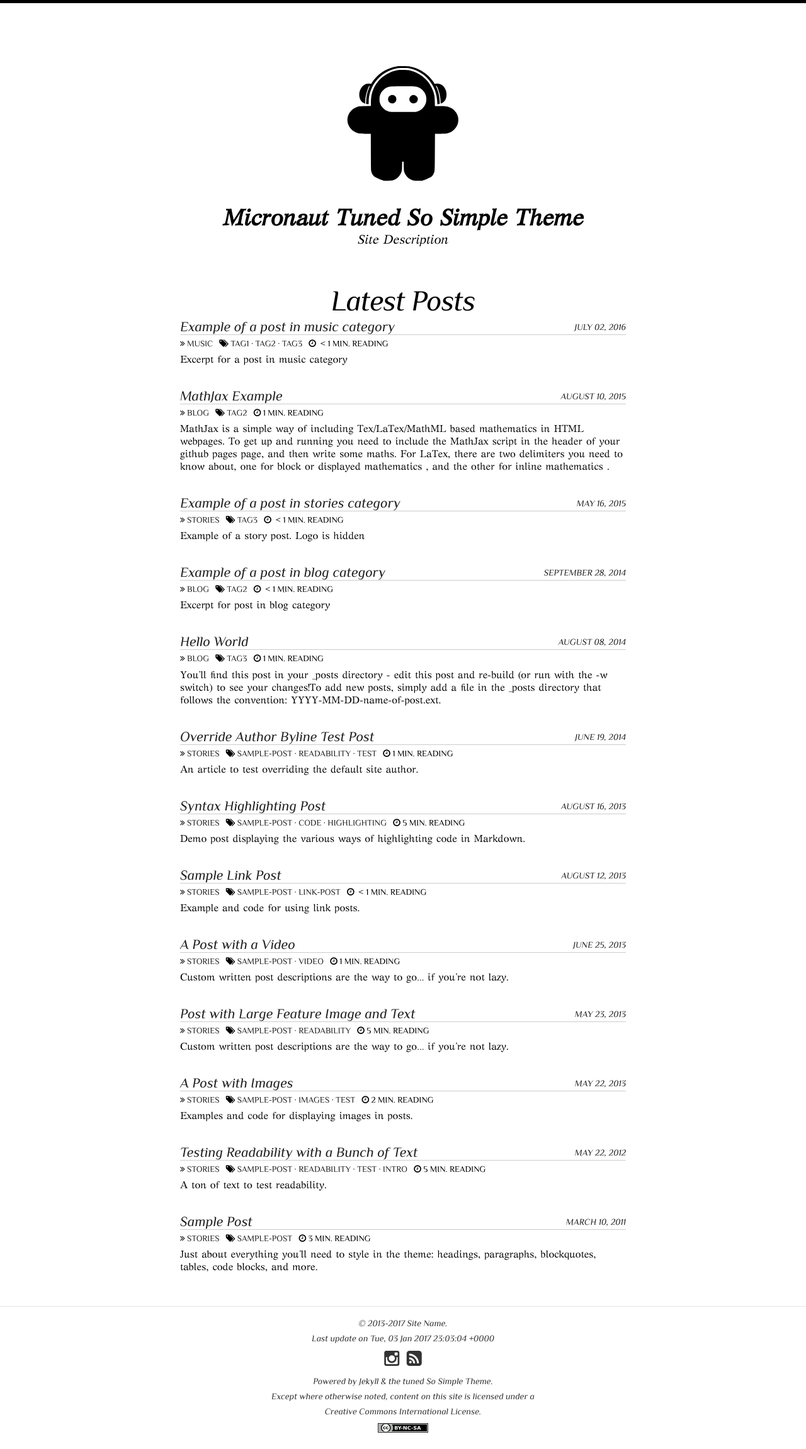
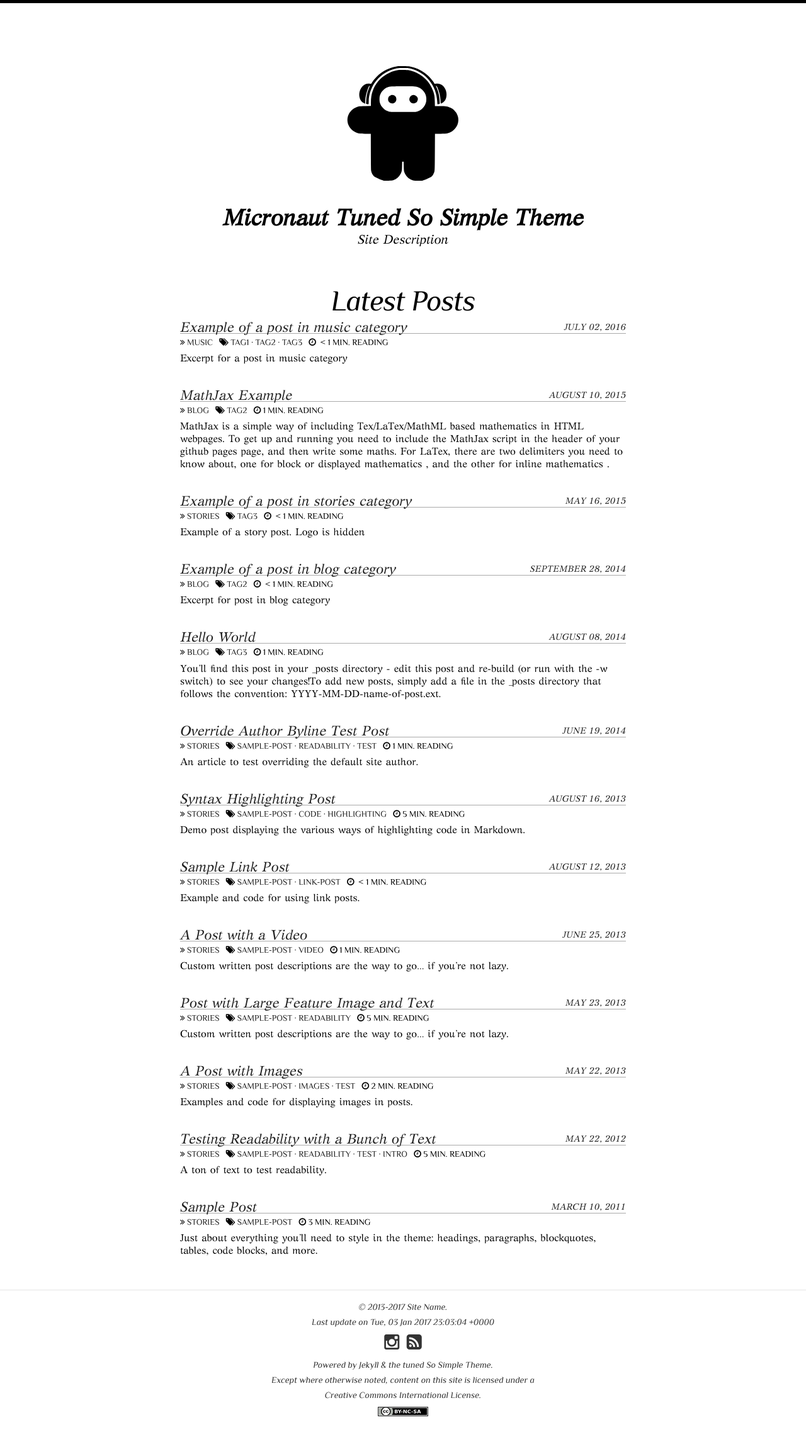
Before and after one commit to TheMicronaut/micronaut-theme, a Jekyll site: the page built from index.html, in a window 1280 px wide. Shown: the whole page at 63% size. Built offline with Jekyll 4.4.1, drawn with Linux system fonts in a browser that asks for light colours; nearby versions of some CDN libraries; the list of posts is cut into pages by our own code; after the commit the page ends 2275 px from its top, so only the background shows below that.

Commit message:
minor enhancement on archive list titles

```diff
--- a/_sass/_archives.scss
+++ b/_sass/_archives.scss
@@ -17,10 +17,9 @@
     @include clearfix;
     list-style-type: none;
       > article {
-        font-family: $alt-font;
-        font-style: italic;
-        @include font-size(22,no);
-        border-bottom: 1px solid lighten($black,80);
+        font-family: $heading-font;
+        @include font-size(22,no,22);
+        border-bottom: 1px solid #aaa;
       }
       > footer {
         text-transform: uppercase;
```
